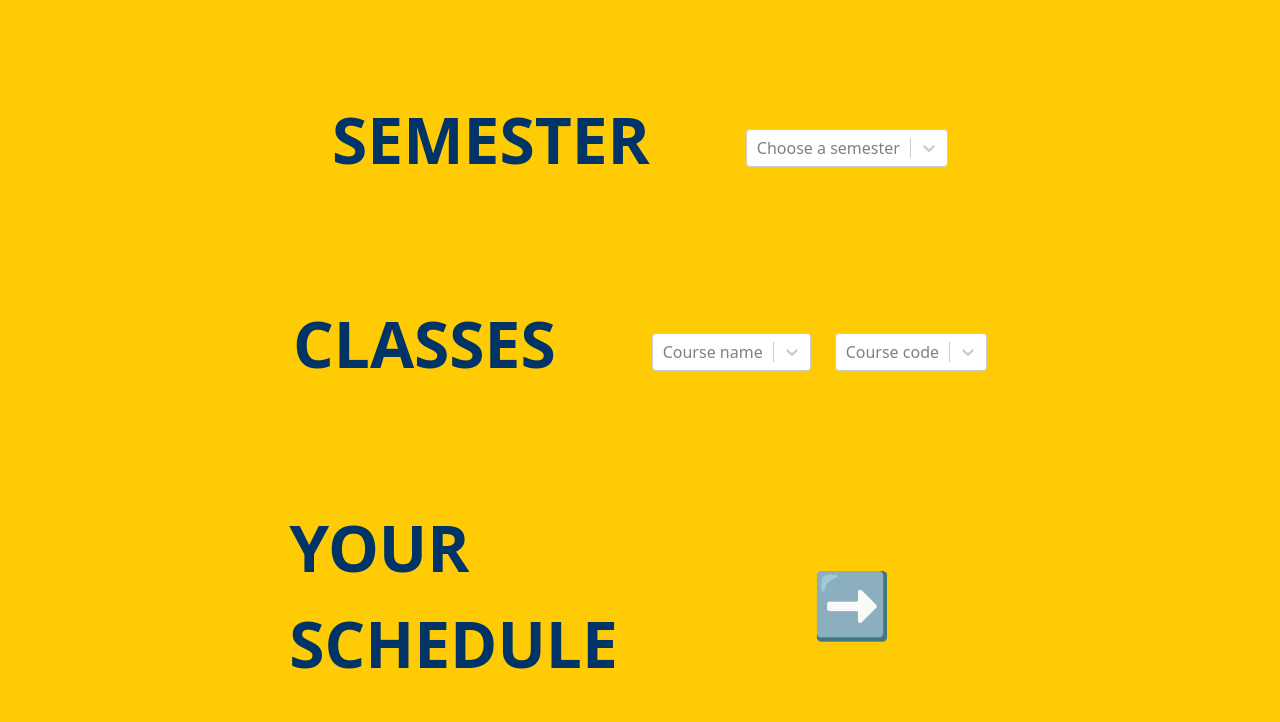
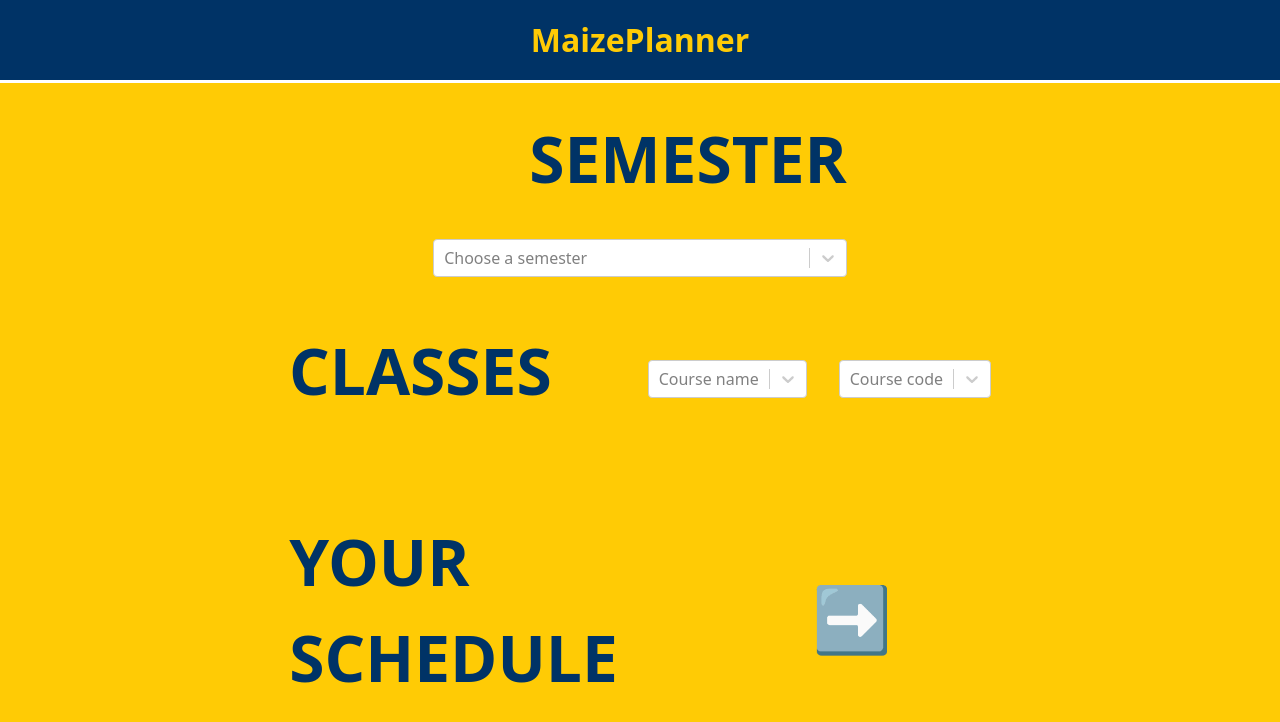
Before and after one commit to anvita-g/MaizePlanner, a React (Vite) app in the folder MaizePlanner/mern/client/: page /schedule in a window 1280 px wide. Shown: the top 722 px of the page. Built offline with nearby package versions, Linux system fonts and the light colour scheme.

Commit message:
header bar

```diff
--- a/MaizePlanner/mern/client/src/components/ScheduleBuilder.css
+++ b/MaizePlanner/mern/client/src/components/ScheduleBuilder.css
@@ -1,3 +1,22 @@
+.header-bar {
+    background-color: #003366;
+    padding: 1rem 2rem;
+    text-align: center;
+    position: fixed;
+    top: 0;
+    width: 100%;
+    z-index: 100;
+    border-bottom: 3px solid white;
+}
+
+  .header-title {
+    color: #FFCB05;
+    font-size: 2rem;
+    font-weight: bold;
+    margin: 0;
+  }
+
+
     .schedule-container {
         background-color: #FFCB05;
         height: 100vh;
@@ -6,6 +25,15 @@
         justify-content: space-evenly;
         align-items: center;
         padding: 2rem;
+        padding-top: 6rem;
+    }
+
+    .section-semester h1{
+        font-size: 4rem;
+        font-weight: bold;
+        color: #003366;
+        margin-bottom: 2rem;
+        margin-left: 6rem;
       }
 
   .section {
@@ -25,7 +53,7 @@
 
   .dropdown-container {
     display: flex;
-    gap: 1.5rem;
+    gap: 2rem;
     flex-wrap: wrap;
 }
 
--- a/MaizePlanner/mern/client/src/components/ScheduleBuilder.jsx
+++ b/MaizePlanner/mern/client/src/components/ScheduleBuilder.jsx
@@ -30,9 +30,16 @@ const courseCodes = [
 
 const ScheduleBuilder = () => {
   return (
+    <div>
+      {/* Header Bar */}
+      <header className="header-bar">
+        <h1 className="header-title">MaizePlanner</h1>
+      </header>
+
+      {/* Main Content */}
       <div className="schedule-container">
         {/* First Section: Semester */}
-      <div className="section">
+        <div className="section-semester">
           <h1>SEMESTER</h1>
           <Select
             className="dropdown-select"
@@ -72,6 +79,7 @@ const ScheduleBuilder = () => {
           </div>
         </div>
       </div>
+    </div>
   );
 };
 
```
Lines whose indentation alone changed are shown as unchanged.
